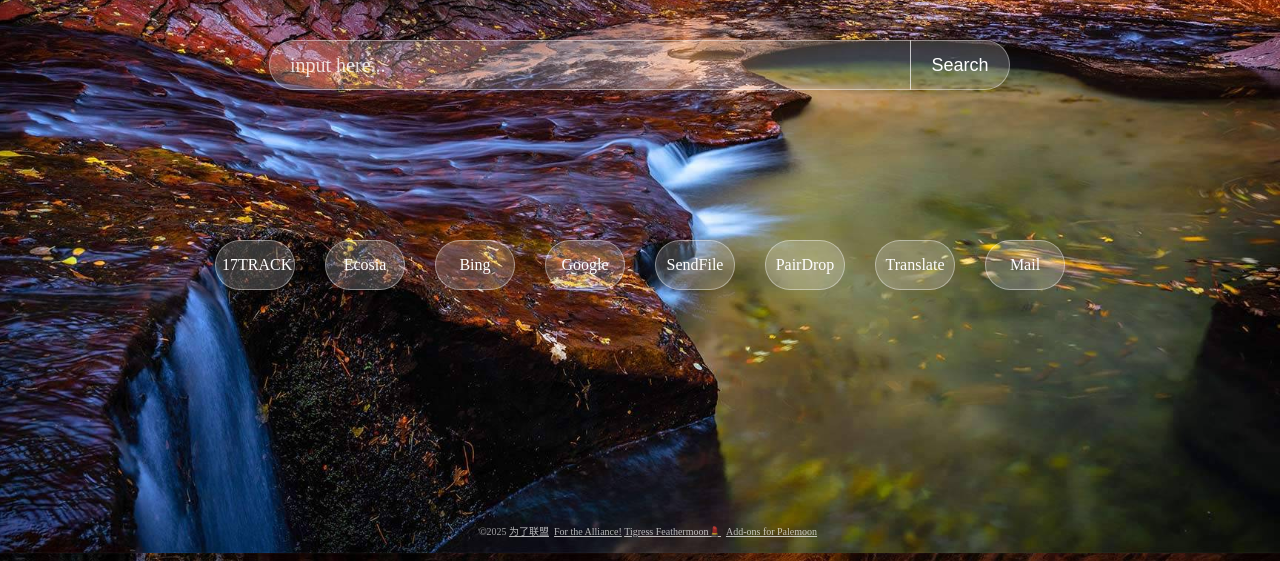
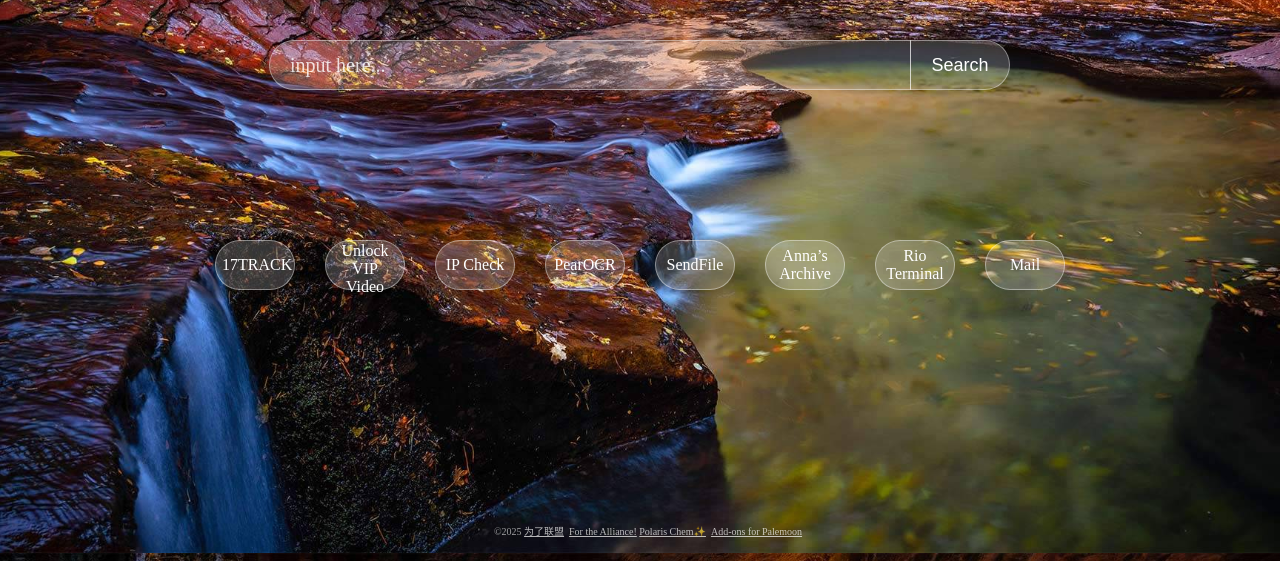
Before and after one commit to huijingfei/startpage, a plain HTML site: page index.html in a window 1280 px wide. Shown: the part 247-808 px from the top of the page. Drawn offline with Linux system fonts and the light colour scheme; no server answers.

Commit message:
Update index.html

```diff
--- a/index.html
+++ b/index.html
@@ -29,12 +29,12 @@
 
 			<div class="buttons">
 				<button class="button_daohang" onclick="window.open('https://www.17track.net/en');">17TRACK</button>
-				<button class="button_daohang" onclick="window.open('https://www.ecosia.org');">Ecosia</button>
-				<button class="button_daohang" onclick="window.open('https://cn.bing.com/?scope=web');">Bing</button>
-				<button class="button_daohang" onclick="window.open('https://www.google.com');">Google</button>
+				<button class="button_daohang" onclick="window.open('https://vip.tigress.cc/');">Unlock VIP Video</button>
+				<button class="button_daohang" onclick="window.open('https://ipcheck.ing/#/');">IP Check</button>
+				<button class="button_daohang" onclick="window.open('https://pearocr.com/#/');">PearOCR</button>
 				<button class="button_daohang" onclick="window.open('https://send.vis.ee');">SendFile</button>
-				<button class="button_daohang" onclick="window.open('https://pairdrop.net');">PairDrop</button>
-				<button class="button_daohang" onclick="window.open('https://www.deepl.com/translator');">Translate</button>
+				<button class="button_daohang" onclick="window.open('https://annas-archive.org/');">Anna’s Archive</button>
+				<button class="button_daohang" onclick="window.open('https://github.com/raphamorim/rio');">Rio Terminal</button>
 				<button class="button_daohang" onclick="window.open('https://account.proton.me/login');">Mail</button>
 			</div>
 
@@ -44,7 +44,7 @@
 			<p id="slogan2" class="slogan2" onclick="loadYiYan()"></p>
 		</div>
 
-		<p class="footer">©2025 <a href="https://tigress.cc" target="_blank" style="color: rgba(255,255,255,0.7);">为了联盟</a> &nbsp<a href="https://feegle.me" target="_blank" style="color: rgba(255,255,255,0.7);">For the Alliance!</a> <a href="https://blog.tigress.cc/" target="_blank" style="color: rgba(255,255,255,0.7);">Tigress Feathermoon💄</a> &nbsp<a href="https://addons.thunderbird.net/en-us/firefox/" target="_blank" style="color: rgba(255,255,255,0.7);">Add-ons for Palemoon</a></p>
+		<p class="footer">©2025 <a href="https://tigress.cc" target="_blank" style="color: rgba(255,255,255,0.7);">为了联盟</a> &nbsp<a href="https://feegle.me" target="_blank" style="color: rgba(255,255,255,0.7);">For the Alliance!</a> <a href="https://polarischem.com/" target="_blank" style="color: rgba(255,255,255,0.7);">Polaris Chem✨</a> &nbsp<a href="https://addons.thunderbird.net/en-us/firefox/" target="_blank" style="color: rgba(255,255,255,0.7);">Add-ons for Palemoon</a></p>
 		<div class="bg" id="bg">
 
 		</div>
```
